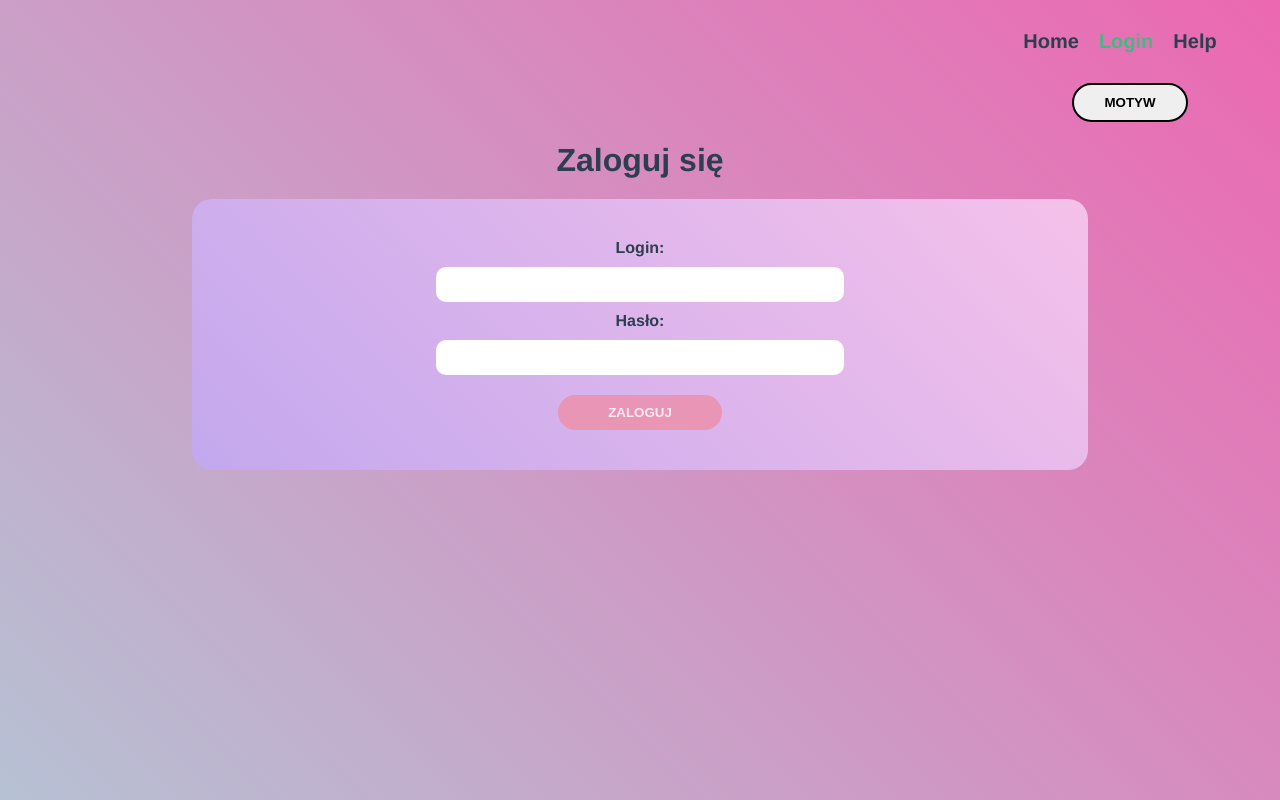
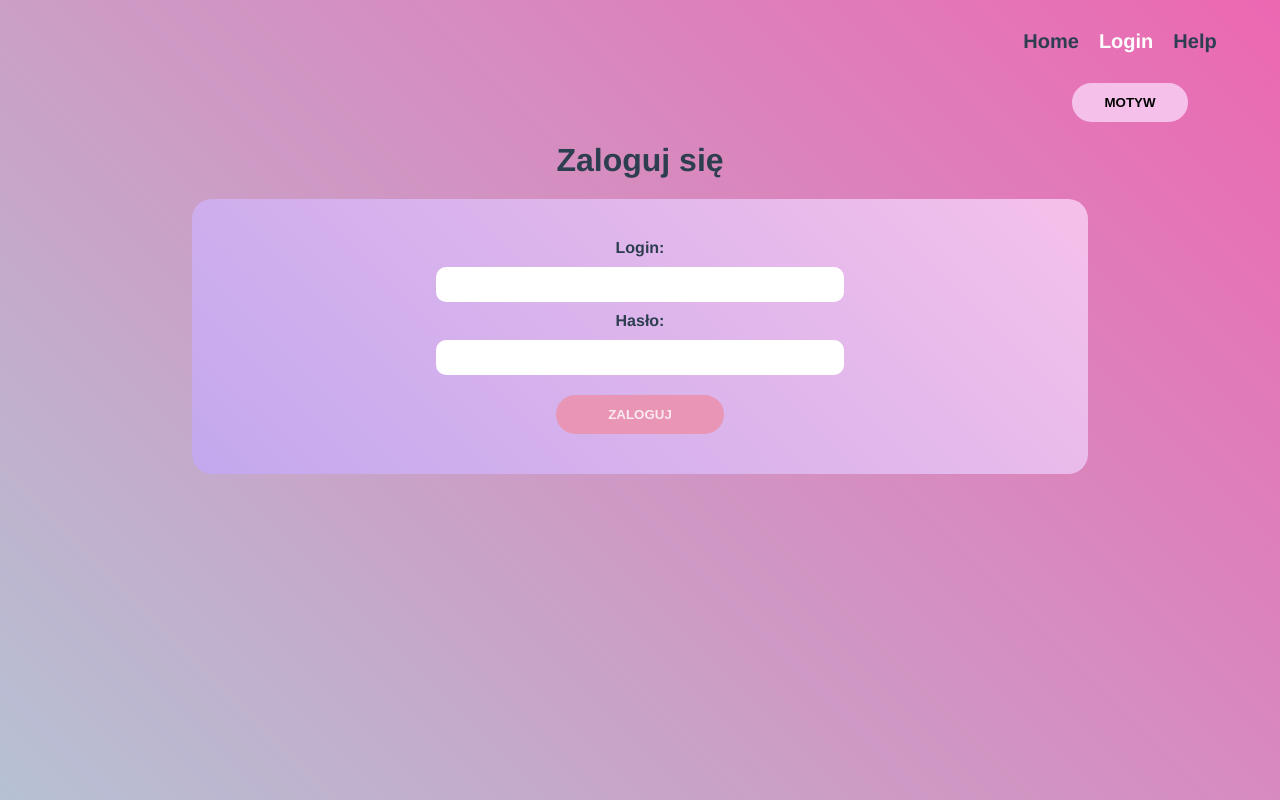
Before and after one commit to micad132/wkck-projekt, a Vue app: page /about in a window 1280 px wide. Built offline with nearby package versions, Linux system fonts and the light colour scheme.

Commit message:
little changes

```diff
--- a/src/App.vue
+++ b/src/App.vue
@@ -81,7 +81,7 @@ header{
 
 
 		&.router-link-exact-active {
-		color: #42b983;
+		color: #fff;
 		}
 
 		&:hover{
@@ -94,10 +94,21 @@ header{
 	.theme{
 
 		padding: 10px 30px;
-		border: 2px solid black;
-		border-radius: 20px;
+		border: 2px solid #F5C1EA;
+		border-radius: 30px;
 		font-weight: bold;
 		text-transform: uppercase;
+		transition: 300ms all;
+		background-color: #F5C1EA;
+
+
+		&:hover{
+
+			background-color: #42b983;
+			border: 2px solid #42b983;
+			color: #fff;
+
+		}
 	}
 
 }
--- a/src/views/HomeView.vue
+++ b/src/views/HomeView.vue
@@ -1,7 +1,7 @@
 <template>
   <div class="home">
     <h1>home</h1>
-	<p>Jesteś zalogowany jako {{login}}</p>
+	<p v-if="login">Jesteś zalogowany jako {{login}}</p>
 
 
   </div>
--- a/src/views/LoginView.vue
+++ b/src/views/LoginView.vue
@@ -92,11 +92,21 @@ export default {
 			margin-top: 10px;
 			padding: 10px 50px;
 			border: 0;
+			border: 2px solid #e996b6;
 			border-radius: 20px;
 			font-weight: bold;
 			background-color: #e996b6;
 			color: rgba(255, 255, 255, 0.788);
 			text-transform: uppercase;
+			transition: 300ms all;
+			outline-color: #e996b6;
+
+			&:hover{
+
+			background-color: #42b983;
+			border: 2px solid #42b983;
+			color: #fff;
+		}
 		}
 	}
 
```
